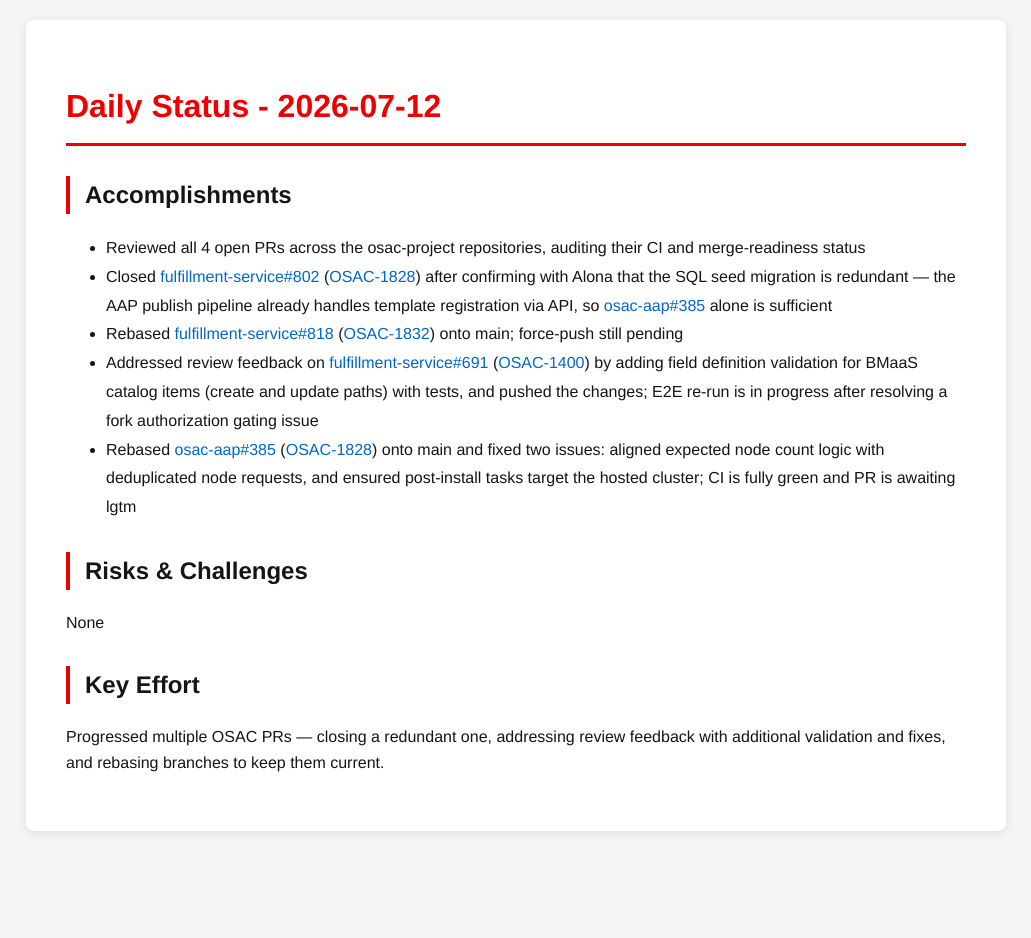
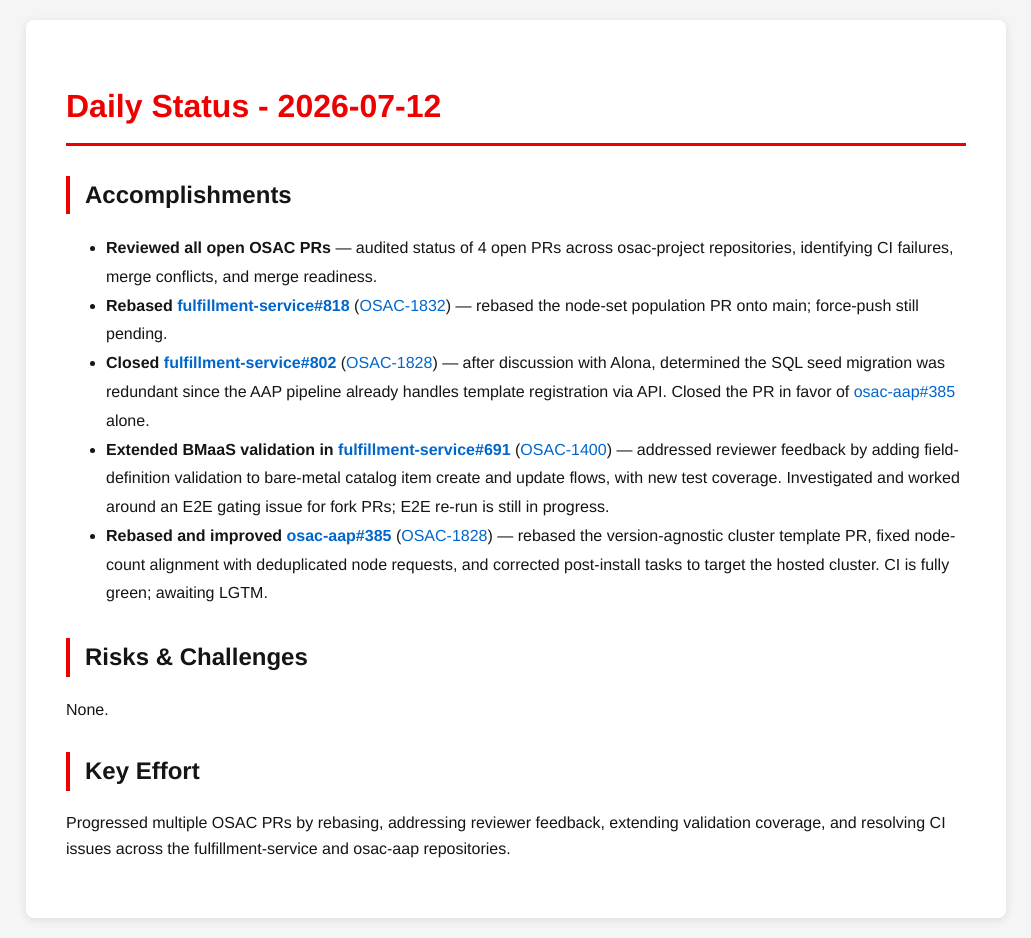
Before and after one commit to tzvatot/daily-status, a Jekyll site: the page built from 2026-07-12.md, in a window 1280 px wide. Shown: the whole page, without its empty margins (124-1155 px from the left). Built offline with Jekyll 4.4.1, drawn with Linux system fonts in a browser that asks for light colours; before the commit the page ends 900 px from its top, so only the background shows below that.

Commit message:
Daily status update - 2026-07-12

```diff
--- a/2026-07-12.md
+++ b/2026-07-12.md
@@ -7,14 +7,17 @@ date: 2026-07-12
 # Daily Status - 2026-07-12
 
 ## Accomplishments
-- Reviewed all 4 open PRs across the osac-project repositories, auditing their CI and merge-readiness status
-- Closed [fulfillment-service#802](https://github.com/osac-project/fulfillment-service/pull/802) ([OSAC-1828](https://redhat.atlassian.net/browse/OSAC-1828)) after confirming with Alona that the SQL seed migration is redundant — the AAP publish pipeline already handles template registration via API, so [osac-aap#385](https://github.com/osac-project/osac-aap/pull/385) alone is sufficient
-- Rebased [fulfillment-service#818](https://github.com/osac-project/fulfillment-service/pull/818) ([OSAC-1832](https://redhat.atlassian.net/browse/OSAC-1832)) onto main; force-push still pending
-- Addressed review feedback on [fulfillment-service#691](https://github.com/osac-project/fulfillment-service/pull/691) ([OSAC-1400](https://redhat.atlassian.net/browse/OSAC-1400)) by adding field definition validation for BMaaS catalog items (create and update paths) with tests, and pushed the changes; E2E re-run is in progress after resolving a fork authorization gating issue
-- Rebased [osac-aap#385](https://github.com/osac-project/osac-aap/pull/385) ([OSAC-1828](https://redhat.atlassian.net/browse/OSAC-1828)) onto main and fixed two issues: aligned expected node count logic with deduplicated node requests, and ensured post-install tasks target the hosted cluster; CI is fully green and PR is awaiting lgtm
+
+- **Reviewed all open OSAC PRs** — audited status of 4 open PRs across osac-project repositories, identifying CI failures, merge conflicts, and merge readiness.
+- **Rebased [fulfillment-service#818](https://github.com/osac-project/fulfillment-service/pull/818)** ([OSAC-1832](https://redhat.atlassian.net/browse/OSAC-1832)) — rebased the node-set population PR onto main; force-push still pending.
+- **Closed [fulfillment-service#802](https://github.com/osac-project/fulfillment-service/pull/802)** ([OSAC-1828](https://redhat.atlassian.net/browse/OSAC-1828)) — after discussion with Alona, determined the SQL seed migration was redundant since the AAP pipeline already handles template registration via API. Closed the PR in favor of [osac-aap#385](https://github.com/osac-project/osac-aap/pull/385) alone.
+- **Extended BMaaS validation in [fulfillment-service#691](https://github.com/osac-project/fulfillment-service/pull/691)** ([OSAC-1400](https://redhat.atlassian.net/browse/OSAC-1400)) — addressed reviewer feedback by adding field-definition validation to bare-metal catalog item create and update flows, with new test coverage. Investigated and worked around an E2E gating issue for fork PRs; E2E re-run is still in progress.
+- **Rebased and improved [osac-aap#385](https://github.com/osac-project/osac-aap/pull/385)** ([OSAC-1828](https://redhat.atlassian.net/browse/OSAC-1828)) — rebased the version-agnostic cluster template PR, fixed node-count alignment with deduplicated node requests, and corrected post-install tasks to target the hosted cluster. CI is fully green; awaiting LGTM.
 
 ## Risks & Challenges
-None
+
+None.
 
 ## Key Effort
-Progressed multiple OSAC PRs — closing a redundant one, addressing review feedback with additional validation and fixes, and rebasing branches to keep them current.
+
+Progressed multiple OSAC PRs by rebasing, addressing reviewer feedback, extending validation coverage, and resolving CI issues across the fulfillment-service and osac-aap repositories.
```
